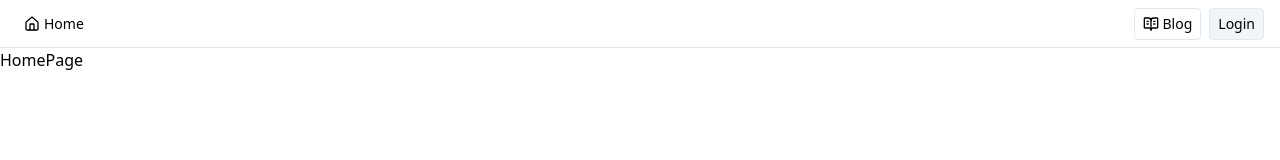
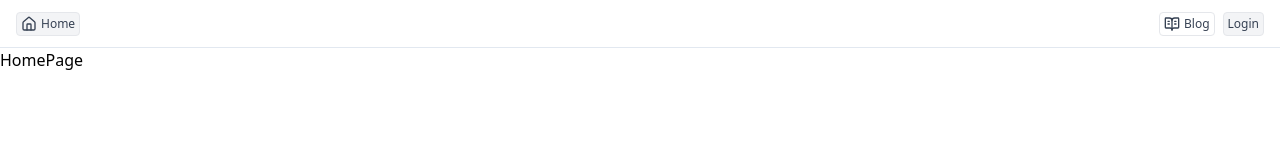
Before and after one commit to jiliangarette/crud-app, a React (Vite) app in the folder client/: page / in a window 1280 px wide. Shown: the top 160 px of the page. Built offline with nearby package versions, Linux system fonts and the light colour scheme.

Commit message:
add reusable button component

```diff
--- a/client/src/components/common/Button.jsx
+++ b/client/src/components/common/Button.jsx
@@ -1,16 +1,33 @@
-const Button = ({ variant = "secondary", click, children, icon }) => {
+import { Link } from "react-router-dom";
+
+const Button = ({
+  variant = "secondary",
+  click,
+  children,
+  icon,
+  link,
+  className,
+}) => {
   const variants = {
     primary:
-      "border-slate-200 bg-slate-100 border cursor-pointer hover:opacity-75",
-    secondary: "border-slate-200 border cursor-pointer hover:bg-slate-50",
-    simple: "cursor-pointer hover:bg-slate-50",
+      "border-gray-200 bg-gray-100 border cursor-pointer hover:opacity-75",
+    secondary: "border-gray-200 border cursor-pointer hover:bg-gray-50",
+    ghost: "cursor-pointer hover:bg-gray-50",
+    link: "bg-none border-none hover:opacity-90",
   };
 
-  const baseStyles = "h-8 px-2 flex items-center text-sm gap-1 rounded-sm";
+  const baseStyles =
+    "h-6 px-1 flex items-center text-xs gap-1 justify-center rounded-sm text-gray-700";
 
-  const classes = `${baseStyles}  ${variants[variant] || variants.primary}`;
+  const classes = `${baseStyles} ${className}  ${
+    variants[variant] || variants.primary
+  }`;
 
-  return (
+  return link ? (
+    <Link to={link} className={classes}>
+      {icon && icon} {children}
+    </Link>
+  ) : (
     <button className={classes} onClick={click}>
       {icon && icon} {children}
     </button>
```
